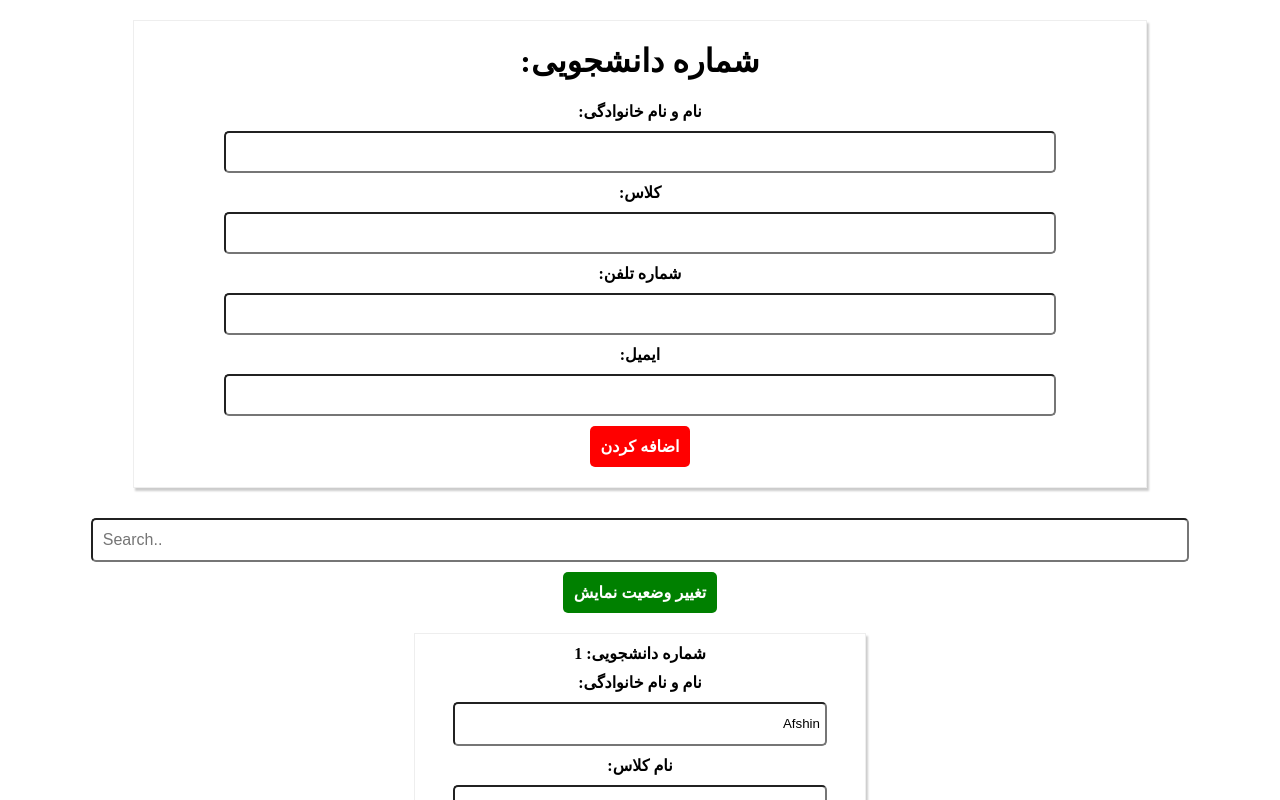
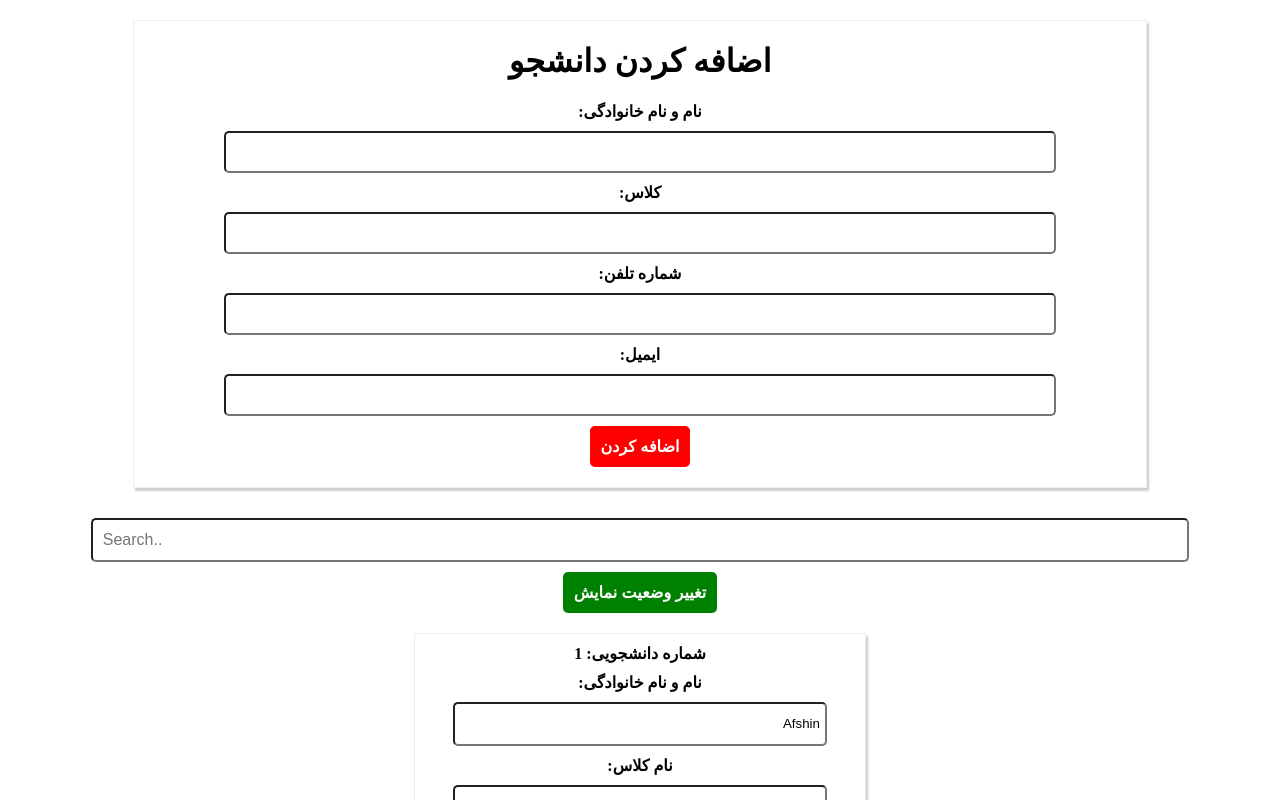
Before and after one commit to afshin4460/reactapp.ir-part2-students, a React (Create React App) app: page / in a window 1280 px wide. Shown: the top 800 px of the page. Built offline with nearby package versions, Linux system fonts and the light colour scheme.

Commit message:
add students

```diff
--- a/src/App.jsx
+++ b/src/App.jsx
@@ -47,9 +47,50 @@ function App() {
         setSearchBarValue(event.target.value);
         setStudents(itemData);
     };
+    const [studentName, setStudentName] = useState('');
+    const [studentClass, setStudentClass] = useState('');
+    const [studentPhone, setStudentPhone] = useState('');
+    const [studentEmail, setStudentEmail] = useState('');
+    const studentNameHandler = (event) => {
+        setStudentName(event.target.value);
+    };
+    const studentClassHandler = (event) => {
+        setStudentClass(event.target.value);
+    };
+    const studentPhoneHandler = (event) => {
+        setStudentPhone(event.target.value);
+    };
+    const studentEmailHandler = (event) => {
+        setStudentEmail(event.target.value);
+    };
+    const addStudentHandler = () => {
+        const newStudentState = [...studentsState];
+        newStudentState.push({
+            id: studentsState.length,
+            name: studentName,
+            classNumber: studentClass,
+            phoneNumber: studentPhone,
+            email: studentEmail
+        });
+        setStudents(newStudentState);
+        setStudentName('');
+        setStudentClass('');
+        setStudentPhone('');
+        setStudentEmail('');
+    };
     return (
         <div className='App'>
-            <NewStudent />
+            <NewStudent
+                studentName={studentName}
+                studentClass={studentClass}
+                studentPhone={studentPhone}
+                studentEmail={studentEmail}
+                studentNameHandler={studentNameHandler}
+                studentClassHandler={studentClassHandler}
+                studentPhoneHandler={studentPhoneHandler}
+                studentEmailHandler={studentEmailHandler}
+                addStudent={addStudentHandler}
+            />
             <input type="text" placeholder='Search..' value={searchBarValue} onChange={searchFilterFunction} />
             <Button btnType='success' clicked={handleToggle}>تغییر وضعیت نمایش</Button>
             <Students
--- a/src/components/students/student/newStudent/newStudents.jsx
+++ b/src/components/students/student/newStudent/newStudents.jsx
@@ -2,19 +2,21 @@ import React from 'react';
 import './newStudent.css';
 import Button from '../../../ui/button/button';
 
-function NewStudent() {
+function NewStudent(props) {
+    const {studentName, studentNameHandler, studentClass, studentClassHandler, studentPhone, studentPhoneHandler,
+    studentEmail, studentEmailHandler, addStudent} = props;
     return (
         <div className="newStudent">
-            <h1>:شماره دانشجویی</h1>
+            <h1>اضافه کردن دانشجو</h1>
             <label>:نام و نام خانوادگی</label>
-            <input type="text" />
+            <input type="text" value={studentName} onChange={studentNameHandler} />
             <label>:کلاس</label>
-            <input type="text" />
+            <input type="text" value={studentClass} onChange={studentClassHandler} />
             <label>:شماره تلفن</label>
-            <input type="number" />
+            <input type="number" value={studentPhone} onChange={studentPhoneHandler} />
             <label>:ایمیل</label>
-            <input type="email" />
-            <Button btnType='danger' clicked={() => alert('Hello')}>اضافه کردن</Button>
+            <input type="email" value={studentEmail} onChange={studentEmailHandler} />
+            <Button btnType='danger' clicked={addStudent}>اضافه کردن</Button>
         </div>
     );
 }
--- a/src/components/students/students.jsx
+++ b/src/components/students/students.jsx
@@ -4,7 +4,7 @@ import './students.css';
 
 function Students(props) {
 
-    const students = props.studentsList.map((student, index) =>(
+    const students = props.studentsList.map((student, index) => (
         <Student
             key={index}
             id={student.id}
```
